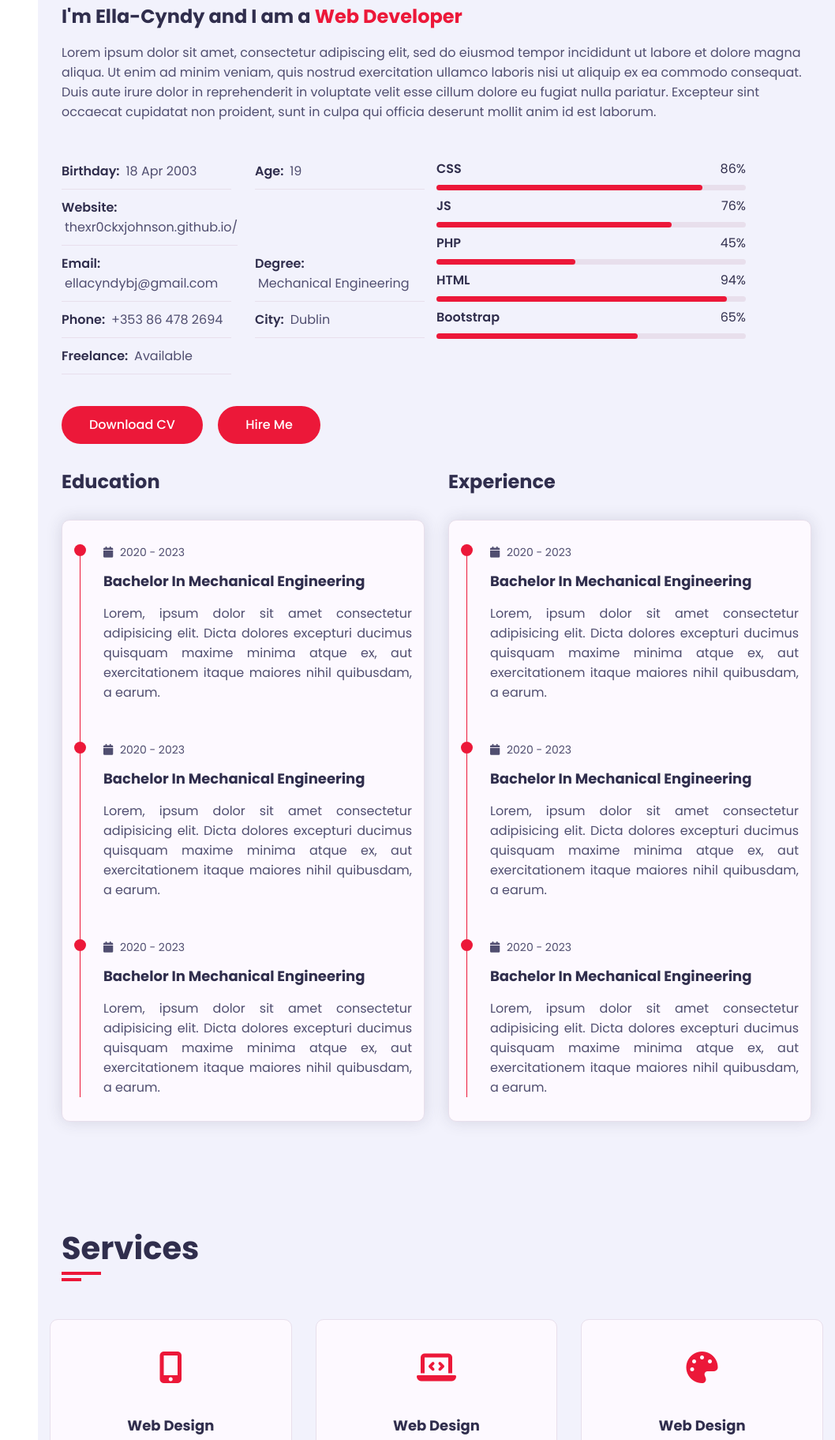
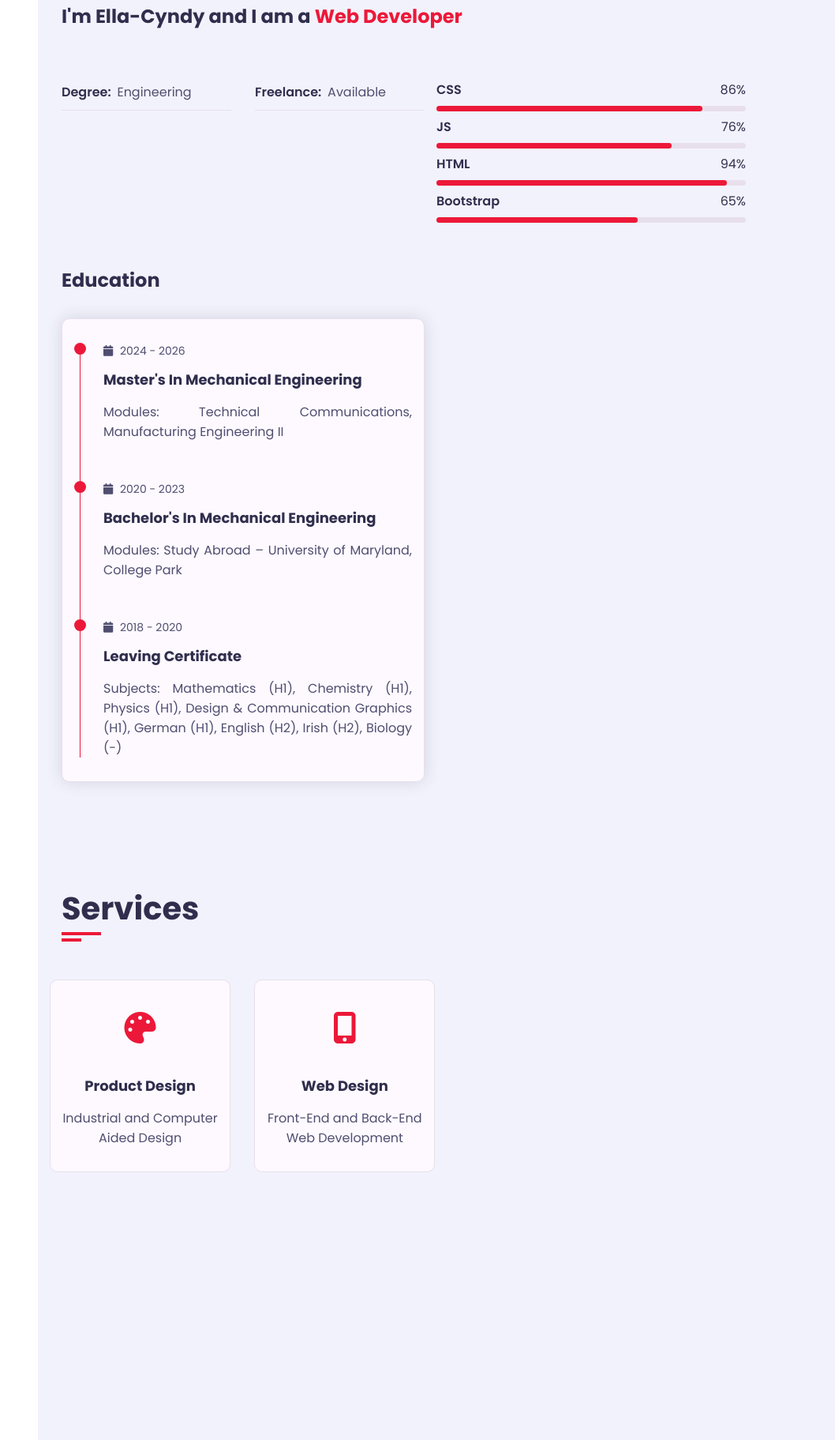
Before and after one commit to Ella-Cyndy/Ella-Cyndy, a plain HTML site: page index.html in a window 1280 px wide. Shown: the part 977-2800 px from the top of the page at 79% size, without its empty margins (222-1280 px from the left). Drawn offline with nearby package versions, Linux system fonts and the light colour scheme; a web font is replaced by a local one.

Commit message:
Update index.html
October 2024 version

```diff
--- a/index.html
+++ b/index.html
@@ -43,7 +43,8 @@
         <!-- ===== Sidebar ===== -->
         <div class="aside">
             <div class="logo">
-                <a href="#"><span>A</span>tlas</a>
+                <a href="#"><span>E</span>lla</a>
+                <!-- <a href="#"><img class="logo-img" src="images/Ella_Thundercloud.png" alt="logo" style="height: 50%; width: 50%;"></a> -->
             </div>
             <div class="nav-toggler">
                 <span></span>
@@ -88,50 +89,50 @@
                             <div class="row">
                                 <div class="about-text padd-15">
                                     <h3>I'm Ella-Cyndy and I am a <span>Web Developer</span></h3>
-                                    <p>Lorem ipsum dolor sit amet, consectetur adipiscing elit, sed do
+                                    <!-- <p>Lorem ipsum dolor sit amet, consectetur adipiscing elit, sed do
                                     eiusmod tempor incididunt ut labore et dolore magna aliqua. Ut enim
                                     ad minim veniam, quis nostrud exercitation ullamco laboris nisi ut
                                     aliquip ex ea commodo consequat. Duis aute irure dolor in reprehenderit
                                     in voluptate velit esse cillum dolore eu fugiat nulla pariatur. Excepteur
                                     sint occaecat cupidatat non proident, sunt in culpa qui officia deserunt
-                                    mollit anim id est laborum.</p>
+                                    mollit anim id est laborum.</p> -->
                                 </div>
                             </div>
                             <div class="row">
                                 <!-- ===== Personal Info ===== -->
                                 <div class="personal-info padd-15">
                                     <div class="row">
-                                        <div class="info-item padd-15">
+                                        <!-- <div class="info-item padd-15">
                                             <p>Birthday: <span>18 Apr 2003</span></p>
                                         </div>
                                         <div class="info-item padd-15">
                                             <p>Age: <span>19</span></p>
+                                        </div> -->
+                                        <!-- <div class="info-item padd-15">
+                                            <p>Website: <span>ella-cyndy.github.io/</span></p>
                                         </div>
                                         <div class="info-item padd-15">
-                                            <p>Website: <span>thexr0ckxjohnson.github.io/</span></p>
+                                            <p>Email: <span>ellacyndy.bjohnson@gmail.com</span></p>
+                                        </div> -->
+                                        <div class="info-item padd-15">
+                                            <p>Degree: <span>Engineering</span></p>
                                         </div>
-                                        <div class="info-item padd-15">
-                                            <p>Email: <span>ellacyndybj@gmail.com</span></p>
-                                        </div>
-                                        <div class="info-item padd-15">
-                                            <p>Degree: <span>Mechanical Engineering</span></p>
-                                        </div>
-                                        <div class="info-item padd-15">
-                                            <p>Phone: <span>+353 86 478 2694</span></p>
+                                        <!-- <div class="info-item padd-15">
+                                            <p>Phone: <span>+353 87 469 0968</span></p>
                                         </div>
                                         <div class="info-item padd-15">
                                             <p>City: <span>Dublin</span></p>
-                                        </div>
+                                        </div> -->
                                         <div class="info-item padd-15">
                                             <p>Freelance: <span>Available</span></p>
                                         </div>
                                     </div>
-                                    <div class="row">
+                                    <!-- <div class="row">
                                         <div class="buttons padd-15">
                                             <a href="#" class="btn">Download CV</a>
                                             <a href="#contact" class="btn hire-me">Hire Me</a>
                                         </div>
-                                    </div>
+                                    </div> -->
                                 </div>
                                 <!-- ===== Skills ===== -->
                                 <div class="skills padd-15">
@@ -147,11 +148,11 @@
                                                 <div class="progress-in" style="width: 76%"></div>
                                                 <div class="skill-percent">76%</div>
                                             </div>
-                                            <h5>PHP</h5>
+                                            <!-- <h5>PHP</h5>
                                             <div class="progress">
                                                 <div class="progress-in" style="width: 45%"></div>
                                                 <div class="skill-percent">45%</div>
-                                            </div>
+                                            </div> -->
                                             <h5>HTML</h5>
                                             <div class="progress">
                                                 <div class="progress-in" style="width: 94%"></div>
@@ -177,16 +178,43 @@
                                                 <div class="timeline-item">
                                                     <div class="circle-dot"></div>
                                                     <h3 class="timeline-date">
-                                                        <i class="fa fa-calendar"></i> 2020 - 2023
+                                                        <i class="fa fa-calendar"></i> 2024 - 2026
                                                     </h3>
-                                                    <h4 class="timeline-title">Bachelor in Mechanical Engineering</h4>
-                                                    <p class="timeline-text">Lorem, ipsum dolor sit amet consectetur
-                                                    adipisicing elit. Dicta dolores excepturi ducimus quisquam maxime
-                                                    minima atque ex, aut exercitationem itaque maiores nihil quibusdam,
-                                                    a earum.</p>
+                                                    <h4 class="timeline-title">Master's in Mechanical Engineering</h4>
+                                                    <p class="timeline-text">Modules: Technical Communications, Manufacturing Engineering II</p>
                                                 </div>
                                                 <!-- ===== timeline item ===== -->
                                                 <div class="timeline-item">
+                                                    <div class="circle-dot"></div>
+                                                    <h3 class="timeline-date">
+                                                        <i class="fa fa-calendar"></i> 2020 - 2023
+                                                    </h3>
+                                                    <h4 class="timeline-title">Bachelor's in Mechanical Engineering</h4>
+                                                    <p class="timeline-text">Modules: 	Study Abroad – University of Maryland, College Park</p>
+                                                </div>
+                                                <!-- ===== timeline item ===== -->
+                                                <div class="timeline-item">
+                                                    <div class="circle-dot"></div>
+                                                    <h3 class="timeline-date">
+                                                        <i class="fa fa-calendar"></i> 2018 - 2020
+                                                    </h3>
+                                                    <h4 class="timeline-title">Leaving Certificate</h4>
+                                                    <p class="timeline-text">Subjects: 	Mathematics (H1), Chemistry (H1), Physics (H1), Design & Communication Graphics (H1),
+                                                        German (H1), English (H2), Irish (H2), Biology (-)
+                                                        </p>
+                                                </div>
+                                            </div>
+                                        </div>
+                                    </div>
+                                </div>
+                                <!-- ===== Experience ===== -->
+                                <!--<div class="experience padd-15">
+                                    <h3 class="title">Experience</h3>
+                                    <div class="row">
+                                        <div class="timeline-box padd-15">
+                                            <div class="timeline shadow-dark"> -->
+                                                <!-- ===== timeline item ===== -->
+                                                <!-- <div class="timeline-item">
                                                     <div class="circle-dot"></div>
                                                     <h3 class="timeline-date">
                                                         <i class="fa fa-calendar"></i> 2020 - 2023
@@ -196,9 +224,9 @@
                                                     adipisicing elit. Dicta dolores excepturi ducimus quisquam maxime
                                                     minima atque ex, aut exercitationem itaque maiores nihil quibusdam,
                                                     a earum.</p>
-                                                </div>
+                                                </div> -->
                                                 <!-- ===== timeline item ===== -->
-                                                <div class="timeline-item">
+                                                <!-- <div class="timeline-item">
                                                     <div class="circle-dot"></div>
                                                     <h3 class="timeline-date">
                                                         <i class="fa fa-calendar"></i> 2020 - 2023
@@ -208,19 +236,9 @@
                                                     adipisicing elit. Dicta dolores excepturi ducimus quisquam maxime
                                                     minima atque ex, aut exercitationem itaque maiores nihil quibusdam,
                                                     a earum.</p>
-                                                </div>
-                                            </div>
-                                        </div>
-                                    </div>
-                                </div>
-                                <!-- ===== Experience ===== -->
-                                <div class="experience padd-15">
-                                    <h3 class="title">Experience</h3>
-                                    <div class="row">
-                                        <div class="timeline-box padd-15">
-                                            <div class="timeline shadow-dark">
+                                                </div> -->
                                                 <!-- ===== timeline item ===== -->
-                                                <div class="timeline-item">
+                                                <!-- <div class="timeline-item">
                                                     <div class="circle-dot"></div>
                                                     <h3 class="timeline-date">
                                                         <i class="fa fa-calendar"></i> 2020 - 2023
@@ -230,35 +248,11 @@
                                                     adipisicing elit. Dicta dolores excepturi ducimus quisquam maxime
                                                     minima atque ex, aut exercitationem itaque maiores nihil quibusdam,
                                                     a earum.</p>
-                                                </div>
-                                                <!-- ===== timeline item ===== -->
-                                                <div class="timeline-item">
-                                                    <div class="circle-dot"></div>
-                                                    <h3 class="timeline-date">
-                                                        <i class="fa fa-calendar"></i> 2020 - 2023
-                                                    </h3>
-                                                    <h4 class="timeline-title">Bachelor in Mechanical Engineering</h4>
-                                                    <p class="timeline-text">Lorem, ipsum dolor sit amet consectetur
-                                                    adipisicing elit. Dicta dolores excepturi ducimus quisquam maxime
-                                                    minima atque ex, aut exercitationem itaque maiores nihil quibusdam,
-                                                    a earum.</p>
-                                                </div>
-                                                <!-- ===== timeline item ===== -->
-                                                <div class="timeline-item">
-                                                    <div class="circle-dot"></div>
-                                                    <h3 class="timeline-date">
-                                                        <i class="fa fa-calendar"></i> 2020 - 2023
-                                                    </h3>
-                                                    <h4 class="timeline-title">Bachelor in Mechanical Engineering</h4>
-                                                    <p class="timeline-text">Lorem, ipsum dolor sit amet consectetur
-                                                    adipisicing elit. Dicta dolores excepturi ducimus quisquam maxime
-                                                    minima atque ex, aut exercitationem itaque maiores nihil quibusdam,
-                                                    a earum.</p>
-                                                </div>
-                                            </div>
+                                                </div> -->
+                                           <!-- </div>
                                         </div>
                                     </div>
-                                </div>
+                                </div> -->
                             </div>
                         </div>
                     </div>
@@ -279,59 +273,20 @@
                             <div class="service-item padd-15">
                                 <div class="service-item-inner">
                                     <div class="icon">
-                                        <i class="fa fa-mobile-alt"></i>
+                                        <i class="fa fa-palette"></i>
                                     </div>
-                                    <h4>Web Design</h4>
-                                    <p>Lorem ipsum dolor sit amet consectetur adipisicing elit. Quaerat totam itaque animi.</p>
+                                    <h4>Product Design</h4>
+                                    <p>Industrial and Computer Aided Design</p>
                                 </div>
                             </div>
                             <!-- ===== Services Item ===== -->
                             <div class="service-item padd-15">
                                 <div class="service-item-inner">
                                     <div class="icon">
-                                        <i class="fa fa-laptop-code"></i>
+                                        <i class="fa fa-mobile-alt"></i>
                                     </div>
                                     <h4>Web Design</h4>
-                                    <p>Lorem ipsum dolor sit amet consectetur adipisicing elit. Quaerat totam itaque animi.</p>
-                                </div>
-                            </div>
-                            <!-- ===== Services Item ===== -->
-                            <div class="service-item padd-15">
-                                <div class="service-item-inner">
-                                    <div class="icon">
-                                        <i class="fa fa-palette"></i>
-                                    </div>
-                                    <h4>Web Design</h4>
-                                    <p>Lorem ipsum dolor sit amet consectetur adipisicing elit. Quaerat totam itaque animi.</p>
-                                </div>
-                            </div>
-                            <div class="service-item padd-15">
-                                <div class="service-item-inner">
-                                    <div class="icon">
-                                        <i class="fa fa-code"></i>
-                                    </div>
-                                    <h4>Web Design</h4>
-                                    <p>Lorem ipsum dolor sit amet consectetur adipisicing elit. Quaerat totam itaque animi.</p>
-                                </div>
-                            </div>
-                            <!-- ===== Services Item ===== -->
-                            <div class="service-item padd-15">
-                                <div class="service-item-inner">
-                                    <div class="icon">
-                                        <i class="fa fa-search"></i>
-                                    </div>
-                                    <h4>Web Design</h4>
-                                    <p>Lorem ipsum dolor sit amet consectetur adipisicing elit. Quaerat totam itaque animi.</p>
-                                </div>
-                            </div>
-                            <!-- ===== Services Item ===== -->
-                            <div class="service-item padd-15">
-                                <div class="service-item-inner">
-                                    <div class="icon">
-                                        <i class="fa fa-bullhorn"></i>
-                                    </div>
-                                    <h4>Web Design</h4>
-                                    <p>Lorem ipsum dolor sit amet consectetur adipisicing elit. Quaerat totam itaque animi.</p>
+                                    <p>Front-End and Back-End Web Development</p>
                                 </div>
                             </div>
 
@@ -429,33 +384,39 @@
                         <!-- ===== Contact Info Item ===== -->
                         <div class="contact-info-item padd-15">
                             <div class="icon"><i class="fa fa-phone"></i></div>
-                            <h4>Call Us On</h4>
-                            <p>+353 86 420 7368</p>
+                            <h4>Phone</h4>
+                            <p>+353 87 469 0968</p>
+                        </div>
+                        <!-- ===== Contact Info Item ===== -->
+                        <div class="contact-info-item padd-15">
+                            <div class="icon"><i class="fa fa-envelope"></i></div>
+                            <h4>Email</h4>
+                            <p>ellacyndy.bjohnson@gmail.com</p>
                         </div>
                         <!-- ===== Contact Info Item ===== -->
                         <div class="contact-info-item padd-15">
                             <div class="icon"><i class="fa fa-map-marker-alt"></i></div>
                             <h4>Office</h4>
-                            <p>Village Belfield</p>
+                            <p>Dublin, IE</p>
                         </div>
                         <!-- ===== Contact Info Item ===== -->
                         <div class="contact-info-item padd-15">
-                            <div class="icon"><i class="fa fa-phone"></i></div>
-                            <h4>Call Us On</h4>
-                            <p>+353 86 420 7368</p>
+                            <div class="icon"><i class="fa fa-brands fa-linkedin"></i></div>
+                            <h4>LinkedIn</h4>
+                            <p>linkedin.com/in/ella-cyndy-b-johnson/</p>
                         </div>
                         <!-- ===== Contact Info Item ===== -->
-                        <div class="contact-info-item padd-15">
+                        <!-- <div class="contact-info-item padd-15">
                             <div class="icon"><i class="fa fa-globe-europe"></i></div>
                             <h4>Website</h4>
                             <p>thexr0ckxjohnson.github.io/</p>
-                        </div>
+                        </div> -->
                     </div>
 
-                    <h3 class="contact-title padd-15">SEND ME AN EMAIL</h3>
-                    <h4 class="contact-sub-title padd-15">I'M VERY RESPONSIVE TO MESSAGES</h4>
+                    <!-- <h3 class="contact-title padd-15">SEND ME AN EMAIL</h3>
+                    <h4 class="contact-sub-title padd-15">I'M VERY RESPONSIVE TO MESSAGES</h4> -->
                     <!-- ===== Contact Form ===== -->
-                    <div class="row">
+                    <!-- <div class="row">
                         <div class="contact-form padd-15">
                             <div class="row">
                                 <div class="form-item col-6 padd-15">
@@ -493,7 +454,7 @@
                         </div>
 
 
-                    </div>
+                    </div> -->
                 </div>
             </section>
 
```
